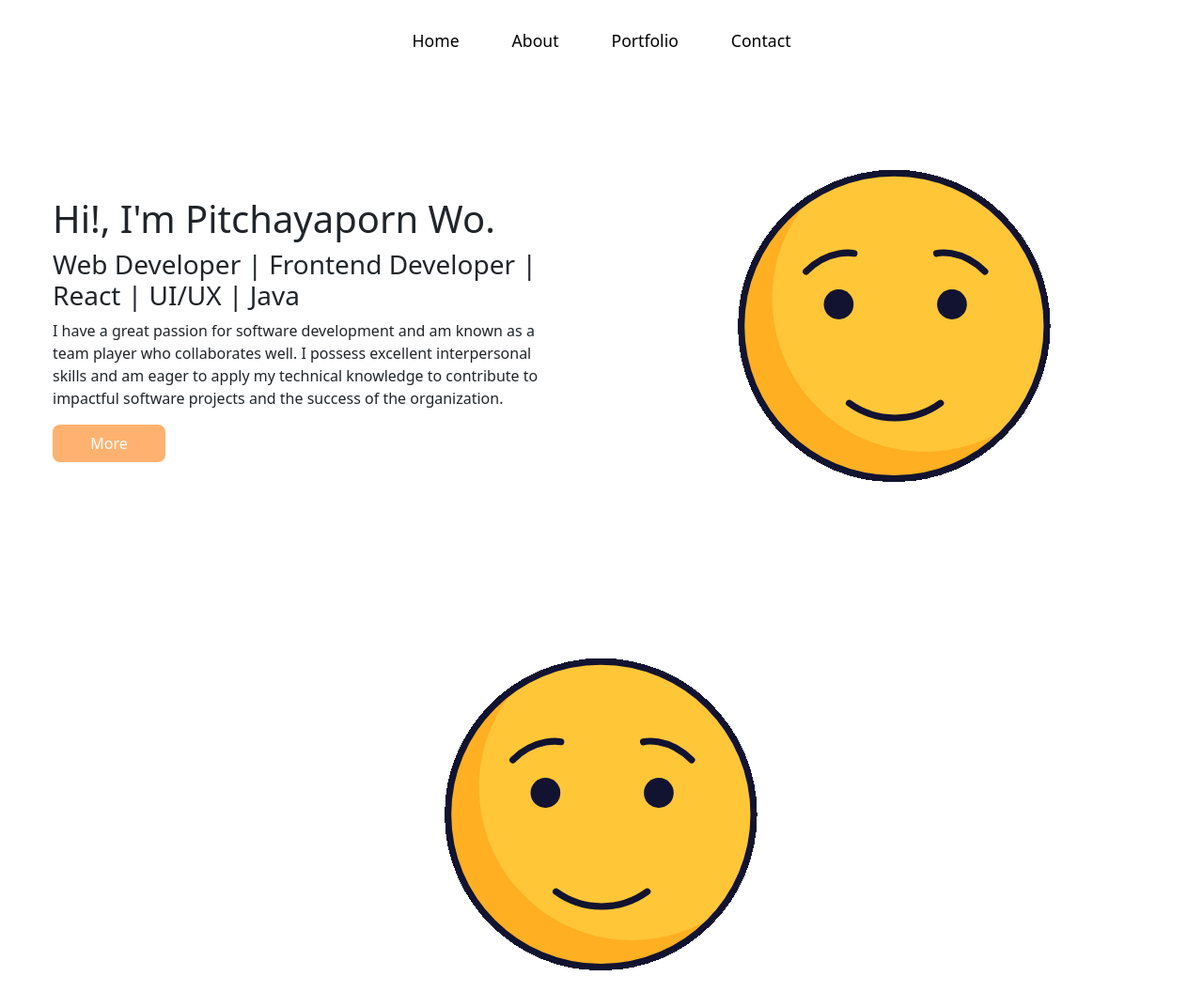
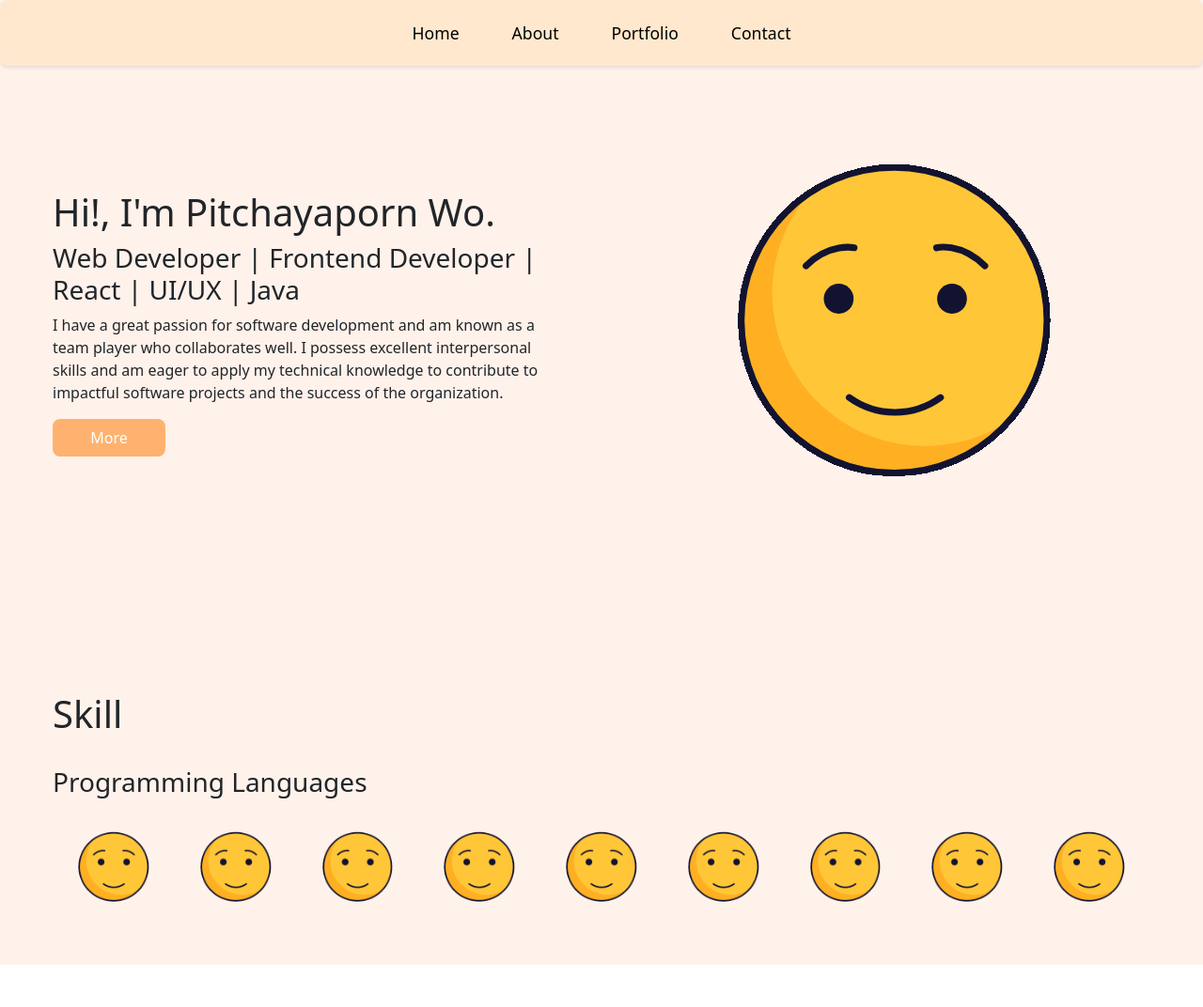
Before and after one commit to baibaiby01/Web-Profile, a React (Vite) app: page / in a window 1280 px wide. Shown: the top 1072 px of the page at 94% size. After the commit the page ends 1027 px from the top, so only its background shows below. Built offline with nearby package versions, Linux system fonts and the light colour scheme.

Commit message:
Initial commit

```diff
--- a/src/App.css
+++ b/src/App.css
@@ -39,6 +39,7 @@ body {
   margin: 0 auto;
   text-align: center;
   padding: 0 16px;
+  background-color: #FFF2EB;
 }
 
 .app-container {
@@ -46,6 +47,7 @@ body {
   justify-content: center;  /* จัดตรงกลางแนวนอน */
   align-items: center;      /* จัดตรงกลางแนวตั้ง */
   flex-wrap: wrap;
+  padding-top: 80px;
 }
 
 
@@ -61,6 +63,15 @@ body {
   padding: 20px;
   border-radius: 8px;
   height: auto;
+  position: fixed;
+  top: 0;
+  left: 0;
+  width: 100%;
+  background-color: white; /* หรือสีใดก็ได้ */
+  z-index: 999;
+  padding: 12px 24px;
+  box-shadow: 0 2px 4px rgba(0, 0, 0, 0.1);
+  background-color: #FFE8CD;
 }
 
 @media (min-width: 768px) {
@@ -137,3 +148,15 @@ body {
   height: auto;
   border-radius: 10px;
 }
+.photo {
+  flex: 1 1 100%;
+  padding: 10px;
+  display: flex;
+  gap: 1.5rem;
+  display: flex;
+  justify-content: center;
+  align-items: center;
+  padding: 20px;
+  border-radius: 8px;
+  height: auto;
+}
--- a/src/Home.tsx
+++ b/src/Home.tsx
@@ -15,7 +15,7 @@ const Home: React.FC = () => {
 
           <div className="box2">
             <div className="d-inline-flex gap-2">
-              <Stack direction="row" spacing={2}>
+              <Stack direction="row" spacing={2} justifyContent="center">
               <Link to="/home" className="link-button  ">Home</Link>
               <Link to="/about" className="link-button ">About</Link>
               <Link to="/portfolio" className="link-button ">Portfolio</Link>
@@ -61,7 +61,7 @@ const Home: React.FC = () => {
             transition={{ duration: 1 }}
             style={{ padding: '40px', textAlign: 'center', flex: 1 }}
           >
-                 <div className="box2">
+          <div className="photo">
             <div className="d-inline-flex gap-2">
                 <div className="hero-right">
                   <img src={smaile} alt="Pitchayaporn Wo" />
@@ -70,21 +70,94 @@ const Home: React.FC = () => {
           </div>
           </motion.div>
         </div>
+      <br />
+      <br />
+      <br />
+      <br />
+
        <div>
          <motion.div
             initial={{ x: 300, opacity: 0 }}
             animate={{ x: 0, opacity: 1 }}
             exit={{ x: -300, opacity: 0 }}
-            transition={{ duration: 3 }}
-            style={{ padding: '40px', textAlign: 'center', flex: 1 }}
+            transition={{ duration: 2 }}
+            style={{ padding: '40px', textAlign: 'left', flex: 1 }}
           >
-                 <div className="box2">
-            <div className="d-inline-flex gap-2">
-                <div className="hero-right">
-                  <img src={smaile} alt="Pitchayaporn Wo" />
-                </div>
+            <div>
+              <h1>Skill</h1>
+              <br />
+              <div>
+                <h3> Programming Languages</h3>
+                  <div style={{ display: 'flex', justifyContent: 'space-between', alignItems: 'center' }}>
+                    <div className="photo">
+                      <div className="d-inline-flex gap-2">
+                          <div className="hero-right">
+                            <img src={smaile} alt="Pitchayaporn Wo" />
+                          </div>
+                      </div>
+                    </div>
+                    <div className="photo">
+                      <div className="d-inline-flex gap-2">
+                          <div className="hero-right">
+                            <img src={smaile} alt="Pitchayaporn Wo" />
+                          </div>
+                      </div>
+                    </div>
+                    <div className="photo">
+                      <div className="d-inline-flex gap-2">
+                          <div className="hero-right">
+                            <img src={smaile} alt="Pitchayaporn Wo" />
+                          </div>
+                      </div>
+                    </div>
+                    <div className="photo">
+                      <div className="d-inline-flex gap-2">
+                          <div className="hero-right">
+                            <img src={smaile} alt="Pitchayaporn Wo" />
+                          </div>
+                      </div>
+                    </div>
+                    <div className="photo">
+                      <div className="d-inline-flex gap-2">
+                          <div className="hero-right">
+                            <img src={smaile} alt="Pitchayaporn Wo" />
+                          </div>
+                      </div>
+                    </div>
+                    <div className="photo">
+                      <div className="d-inline-flex gap-2">
+                          <div className="hero-right">
+                            <img src={smaile} alt="Pitchayaporn Wo" />
+                          </div>
+                      </div>
+                    </div>
+                    <div className="photo">
+                      <div className="d-inline-flex gap-2">
+                          <div className="hero-right">
+                            <img src={smaile} alt="Pitchayaporn Wo" />
+                          </div>
+                      </div>
+                    </div>
+                    <div className="photo">
+                      <div className="d-inline-flex gap-2">
+                          <div className="hero-right">
+                            <img src={smaile} alt="Pitchayaporn Wo" />
+                          </div>
+                      </div>
+                    </div>
+                    <div className="photo">
+                      <div className="d-inline-flex gap-2">
+                          <div className="hero-right">
+                            <img src={smaile} alt="Pitchayaporn Wo" />
+                          </div>
+                      </div>
+                    </div>
+                  </div>
+
+              </div>
+
+
             </div>
-          </div>
           </motion.div>
        </div>
 
```
